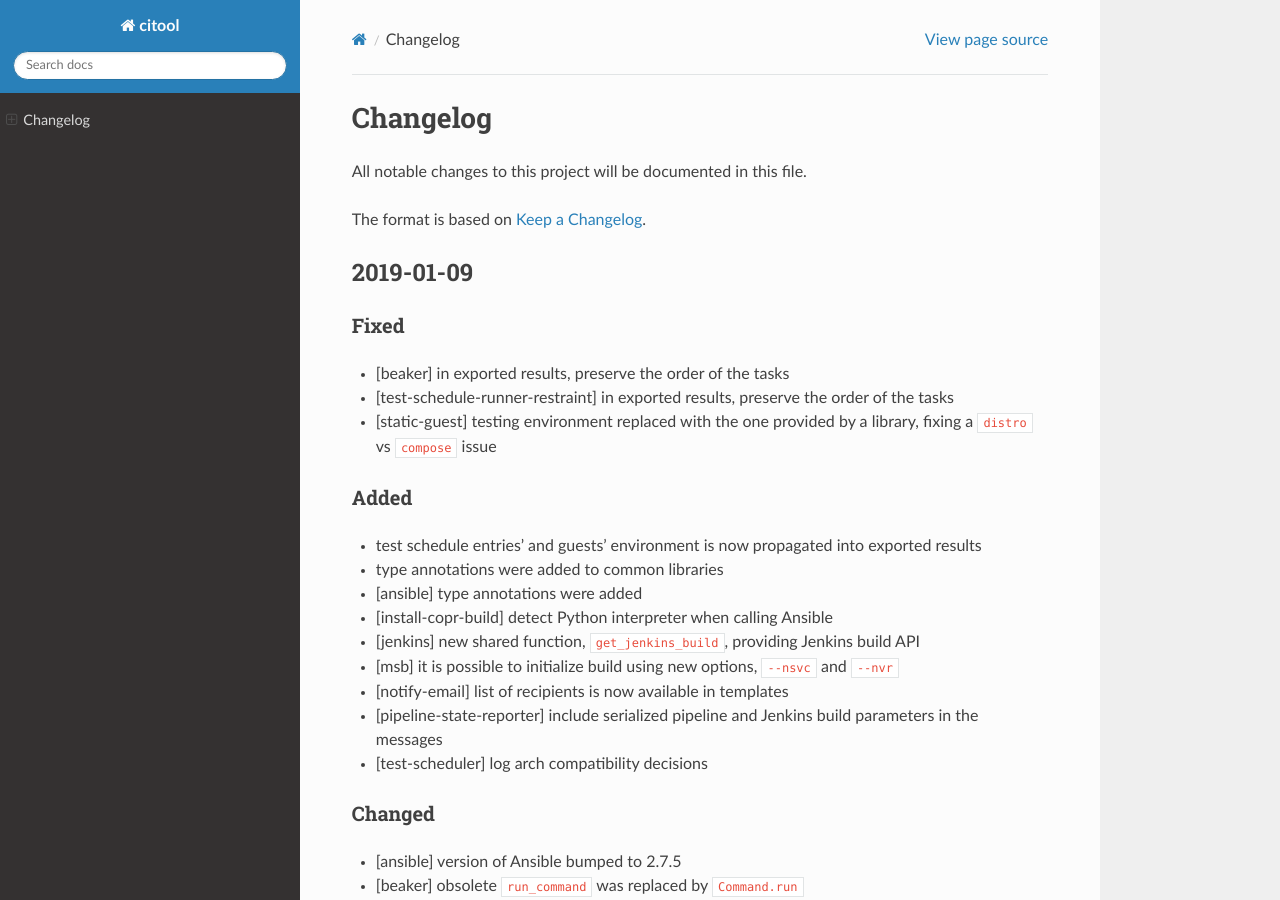
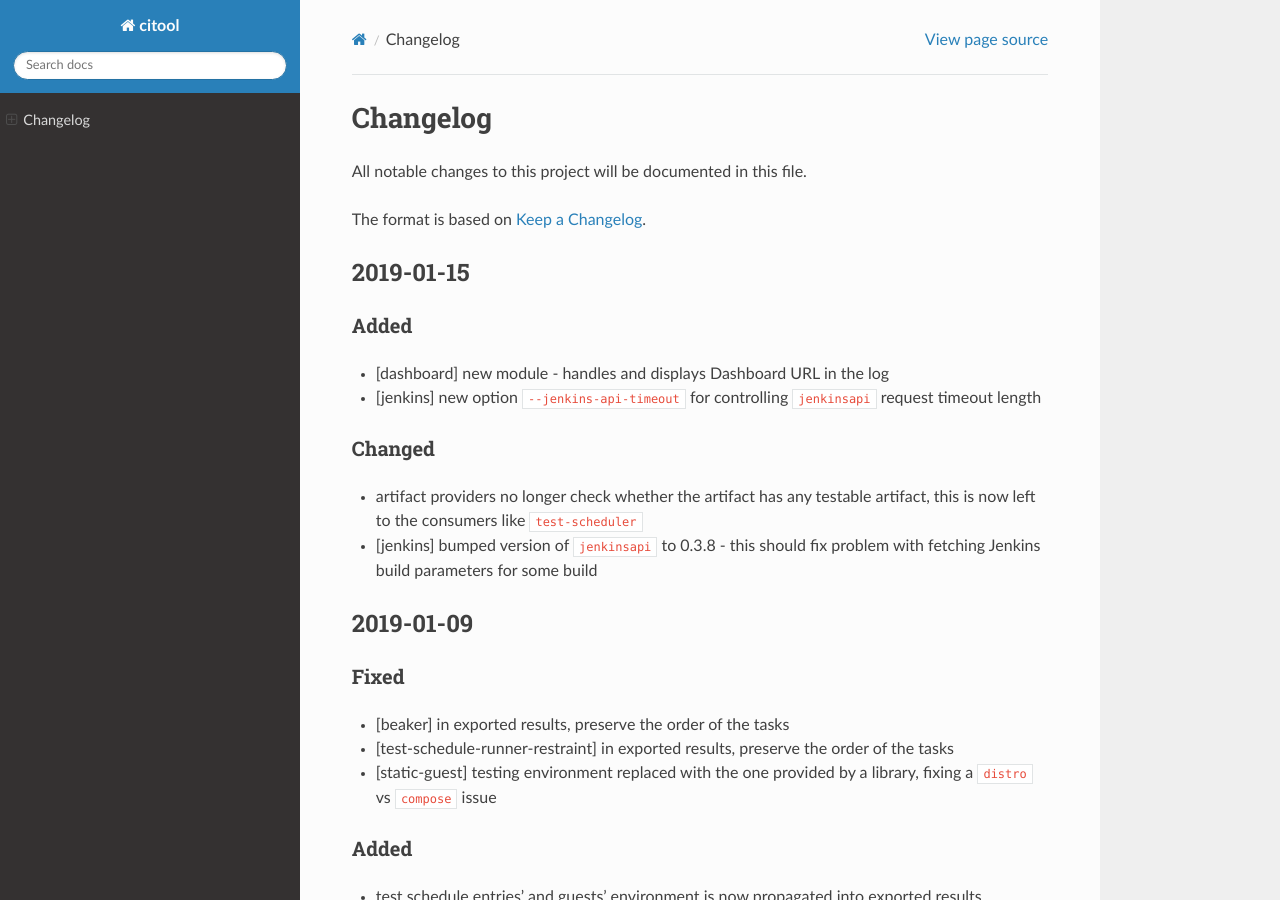
Before and after one commit to guy9050/gluetool, a Sphinx documentation site: the page built from docs/source/CHANGELOG.rst, in a window 1280 px wide and 900 px high. Built offline with Sphinx 7.4.7 and the Read the Docs theme 2.0.0, drawn with Linux system fonts in a browser that asks for light colours.

Commit message:
Changelog update for 2019-01-16 release

```diff
--- a/docs/source/CHANGELOG.rst
+++ b/docs/source/CHANGELOG.rst
@@ -4,6 +4,22 @@ Changelog
 All notable changes to this project will be documented in this file.
 
 The format is based on `Keep a Changelog <https://keepachangelog.com/en/1.0.0/>`_.
+
+2019-01-15
+----------
+
+Added
+~~~~~
+
+- [dashboard] new module - handles and displays Dashboard URL in the log
+- [jenkins] new option ``--jenkins-api-timeout`` for controlling ``jenkinsapi`` request timeout length
+
+Changed
+~~~~~~~
+
+- artifact providers no longer check whether the artifact has any testable artifact, this is now left to the consumers like ``test-scheduler``
+- [jenkins] bumped version of ``jenkinsapi`` to 0.3.8 - this should fix problem with fetching Jenkins build parameters for some build
+
 
 2019-01-09
 ----------
```
